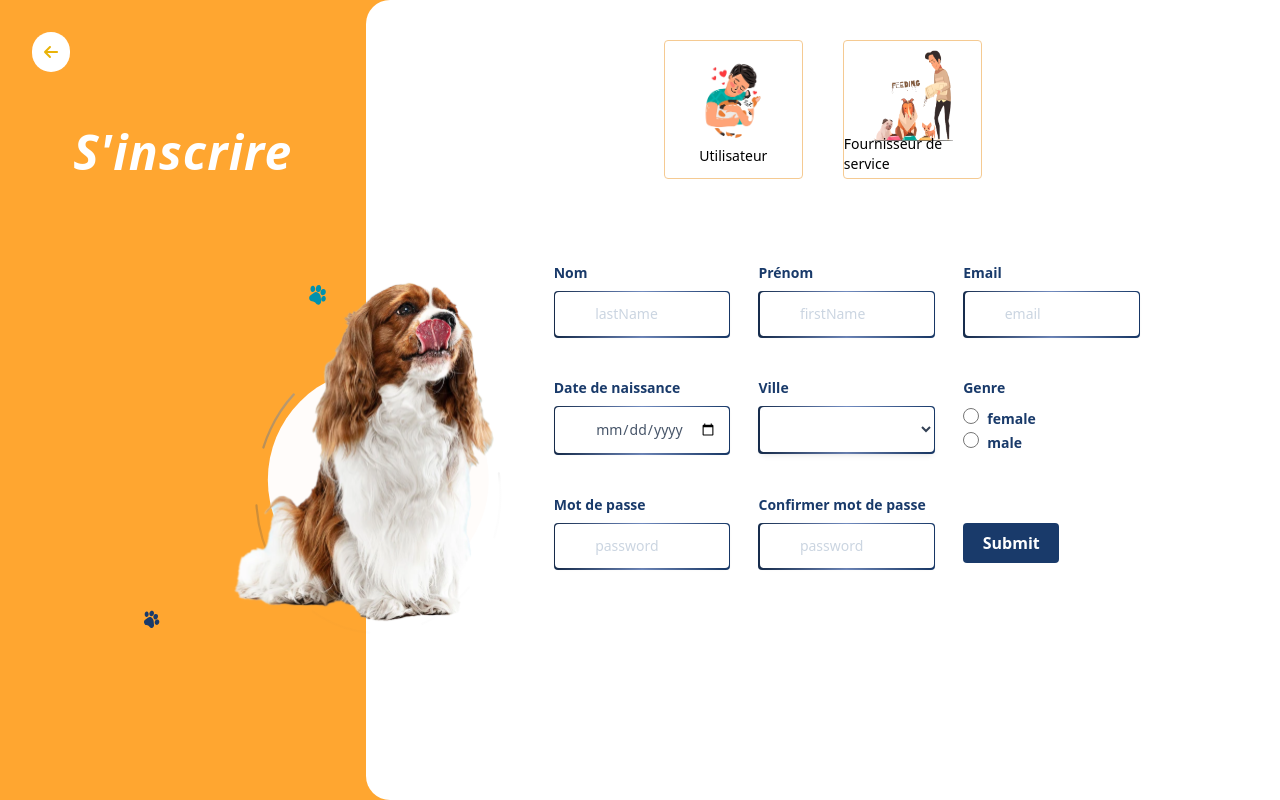
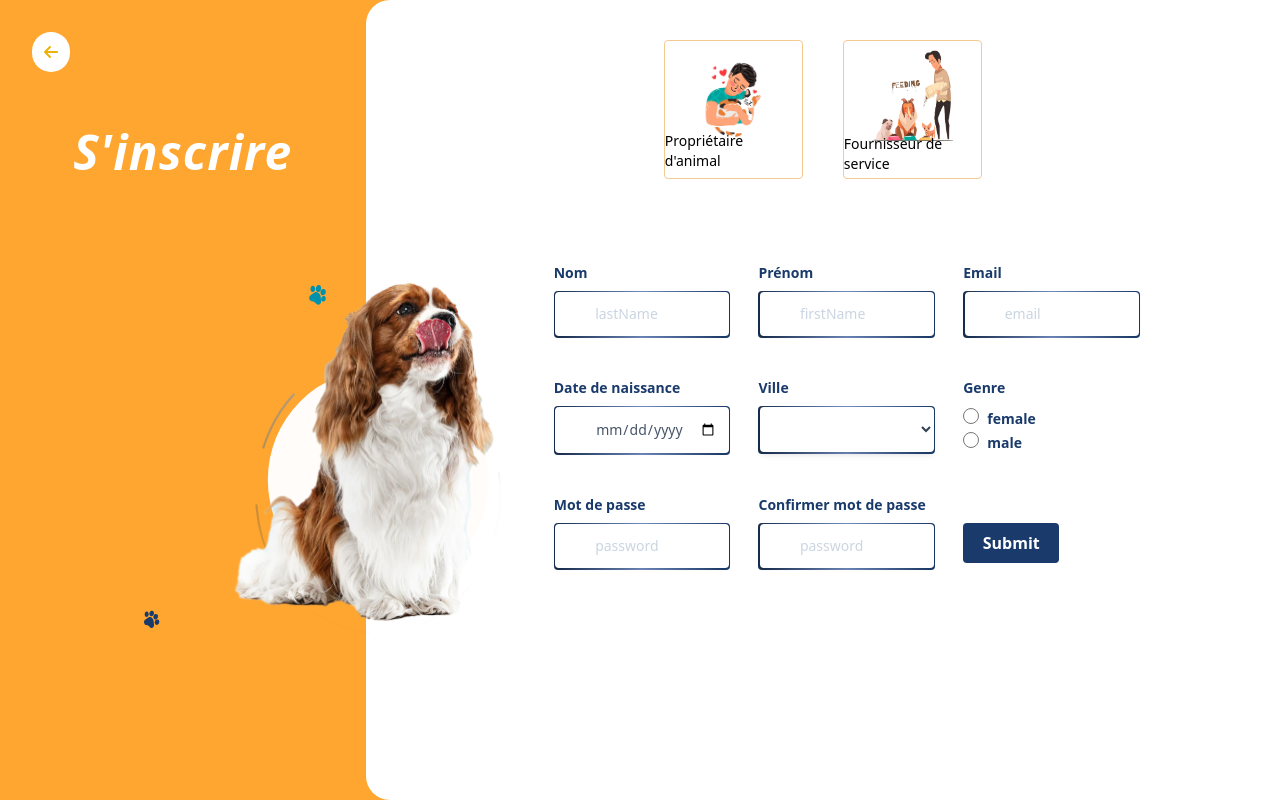
Before and after one commit to safa-abidi/petcare_front, an Angular app: page /signup in a window 1280 px wide. Built offline with nearby package versions, Linux system fonts and the light colour scheme.

Commit message:
small bug

```diff
--- a/src/app/user-signup/user-signup.component.html
+++ b/src/app/user-signup/user-signup.component.html
@@ -34,7 +34,7 @@
             <div class="rounded-full aspect-square bg-transparent w-3/5 h-4/5 ">
               <img src="assets/images/auth/petowner_choose_card.png">
             </div>
-            <p class="text-sm mb-1 max-sm:text-xs">Utilisateur</p>
+            <p class="text-sm mb-1 max-sm:text-xs">Propriétaire d'animal</p>
           </div>
           <div (click)='onSelectUser("provider")' [ngClass]="{'bg-[#f5ca92]' : role == 'provider' }" class="w-1/6 aspect-square categorie-card bg-white grid place-items-center rounded hover:bg-[#F5ca92]" [ngClass]="{'bg-[#F5ca92]' : role == 'vet'}">
             <div  class="rounded-full aspect-square bg-transparent w-3/5 h-4/5">
```
